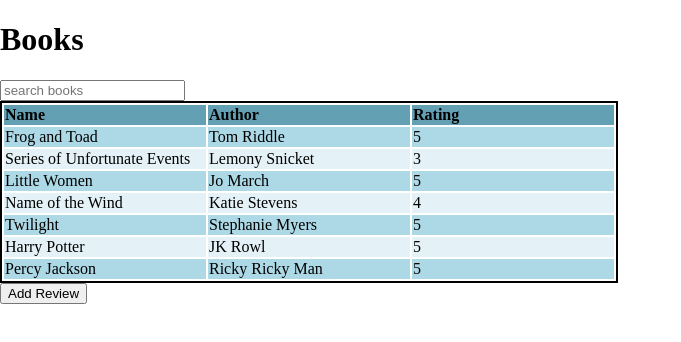
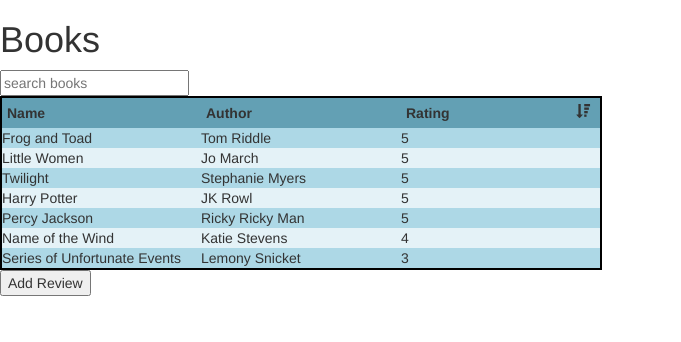
Before and after one commit to sblevens/web-development-final-project, an Angular app in the folder clientApp/: page /home in a window 1280 px wide. Shown: the top 342 px of the page, without its empty margins (0-681 px from the left). Built offline with nearby package versions, Linux system fonts and the light colour scheme.

Commit message:
sort by rating - ascending/descending

```diff
--- a/clientApp/src/app/home/home.component.css
+++ b/clientApp/src/app/home/home.component.css
@@ -11,6 +11,7 @@ td {
 }
 th {
     background-color: rgb(99, 160, 180);
+    padding: 5px;
 }
 tr {
     background-color: lightblue;
@@ -45,3 +46,9 @@ tr:nth-child(even){
     border: 1px solid #aaa;
     border-radius: 4px;
 }
+
+.glyphicon{
+    float: right;
+    padding-right: 5px;
+
+}
--- a/clientApp/src/app/home/home.component.html
+++ b/clientApp/src/app/home/home.component.html
@@ -8,7 +8,7 @@
         <tr>
             <th>Name</th>
             <th>Author</th>
-            <th>Rating</th>
+            <th>Rating <i (click)="sortRating()" *ngIf="!sort_ascending" class="glyphicon glyphicon-sort-by-attributes"></i><i (click)="sortRating()" *ngIf="sort_ascending" class="glyphicon glyphicon-sort-by-attributes-alt"></i></th>
         </tr>
     </thead>
     <tbody>
--- a/clientApp/src/app/home/home.component.ts
+++ b/clientApp/src/app/home/home.component.ts
@@ -13,6 +13,7 @@ export class HomeComponent implements OnInit {
   }
 
   ngOnInit(): void {
+    this.sortRating();
   }
 
   search: string = '';
@@ -21,6 +22,7 @@ export class HomeComponent implements OnInit {
   book_author: string = '';
   book_rating: number = 1;
   book_review: string = '';
+  sort_ascending: boolean = false;
 
 
   books = [
@@ -54,7 +56,31 @@ export class HomeComponent implements OnInit {
     this.adding_review = false;
   }
 
+  sortRating(){
+    if(this.sort_ascending){
+      this.books.sort((a,b) => {
+        if(a.rating > b.rating){
+          return 1;
+        }
+        if(a.rating < b.rating){
+          return -1;
+        }
+        return 0;
+      });
+    } else {
+      this.books.sort((a,b) => {
+        if(a.rating < b.rating){
+          return 1;
+        }
+        if(a.rating > b.rating){
+          return -1;
+        }
+        return 0;
+      });
+    }
+    this.sort_ascending = !this.sort_ascending;
 
+  }
 
 
 
--- a/clientApp/src/index.html
+++ b/clientApp/src/index.html
@@ -6,6 +6,7 @@
   <base href="/">
   <meta name="viewport" content="width=device-width, initial-scale=1">
   <link rel="icon" type="image/x-icon" href="favicon.ico">
+  <link rel="stylesheet" href="https://maxcdn.bootstrapcdn.com/bootstrap/3.3.7/css/bootstrap.min.css">
 </head>
 <body>
   <app-root></app-root>
```
